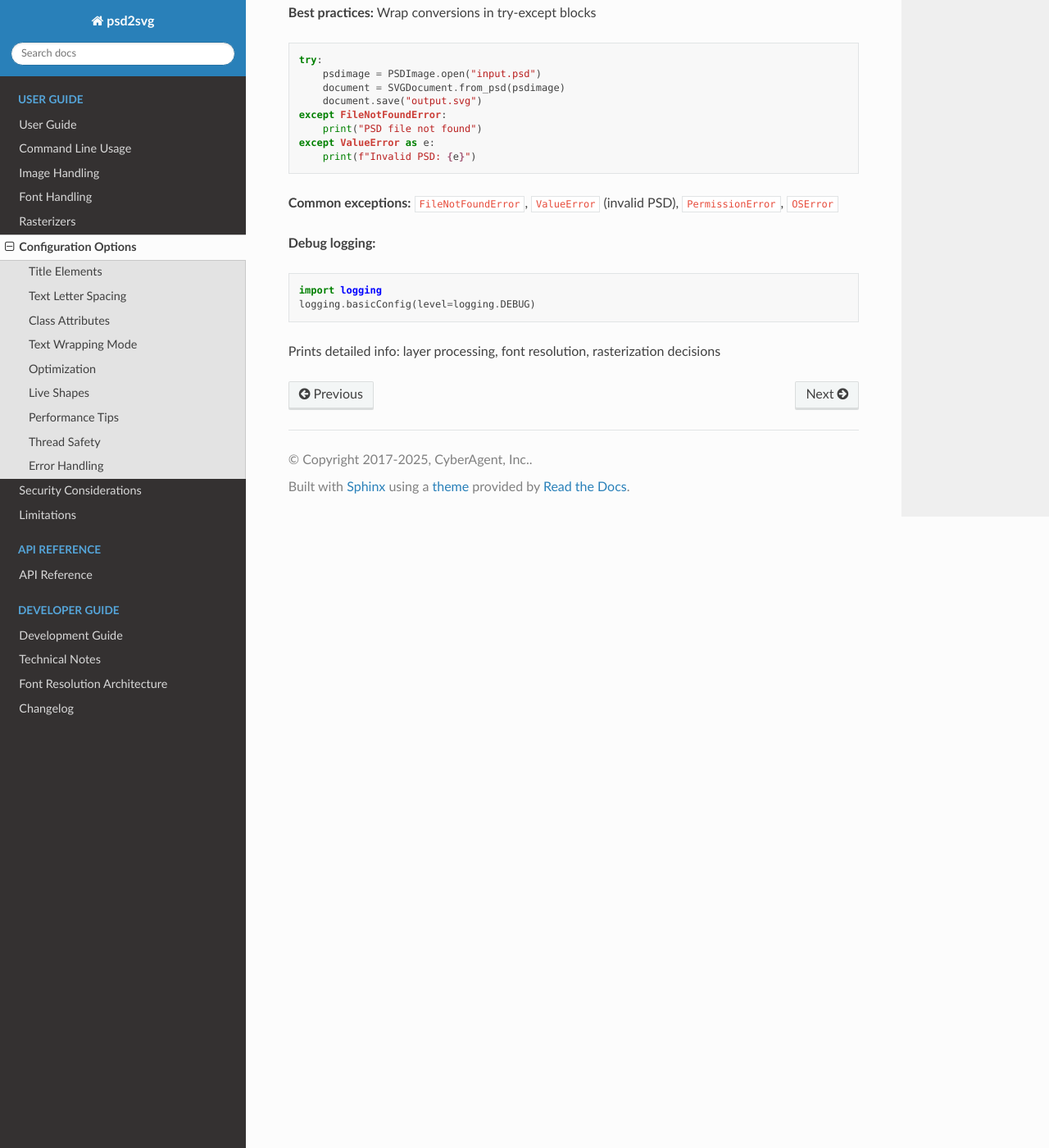
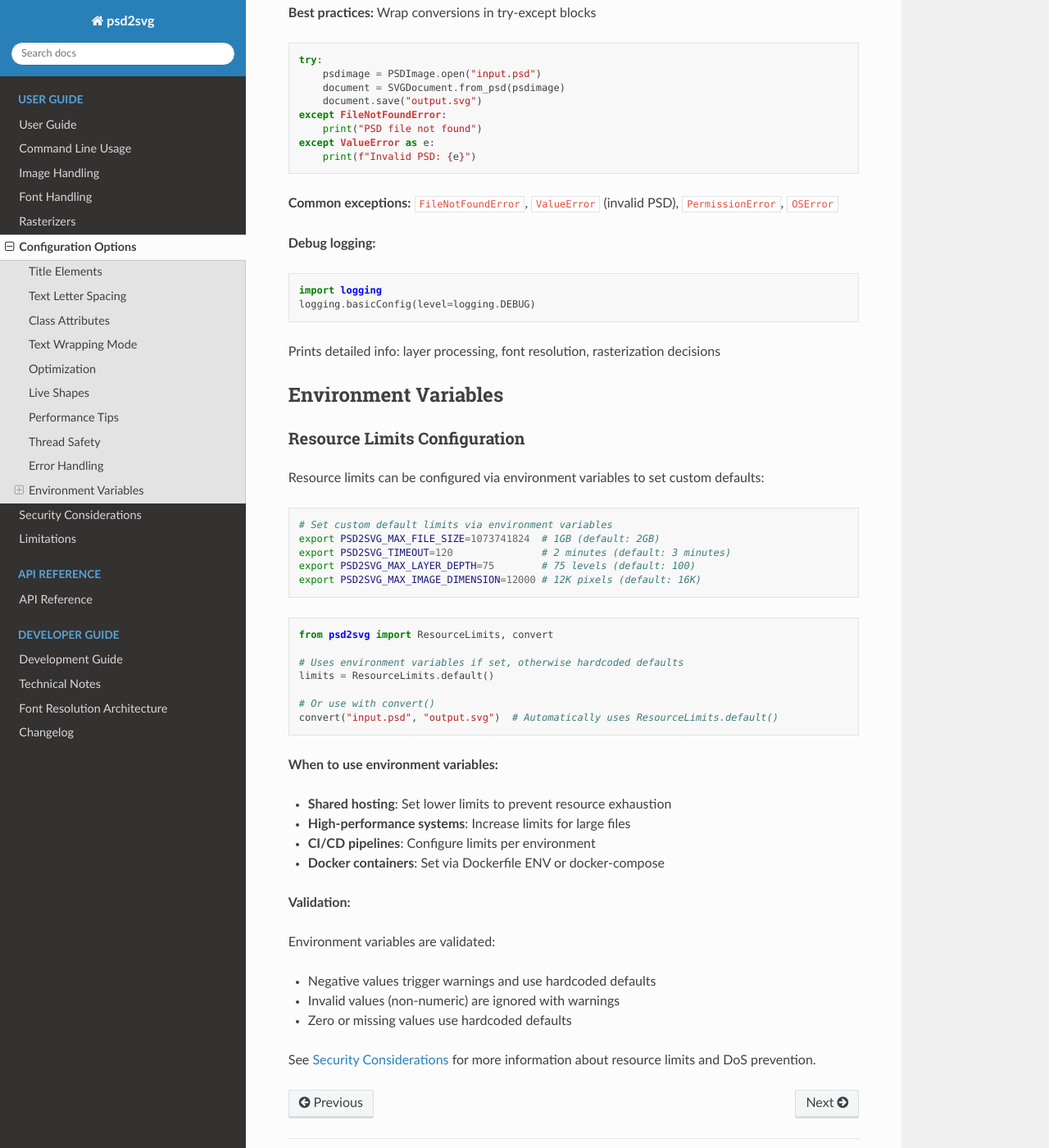
Before and after one commit to kyamagu/psd2svg, a Sphinx documentation site: the page built from docs/configuration.rst, in a window 1280 px wide and 1400 px high, scrolled down 5114 px. Shown: the whole window at 82% size. Built offline with Sphinx 7.4.7 and the Read the Docs theme 3.1.0, drawn with Linux system fonts in a browser that asks for light colours.

Commit message:
docs: Move environment variable configuration from security to configuration
Reorganized environment variable documentation for better organization:

1. **docs/configuration.rst**: Added "Environment Variables" section
   - Moved resource limits environment variable configuration here
   - Added comprehensive documentation:
     * PSD2SVG_MAX_FILE_SIZE, PSD2SVG_TIMEOUT, PSD2SVG_MAX_LAYER_DEPTH,
       PSD2SVG_MAX_IMAGE_DIMENSION
     * Usage examples with ResourceLimits.default() and convert()
     * When to use environment variables (shared hosting, CI/CD, Docker, etc.)
     * Validation behavior (negative values, invalid values, defaults)
   - Cross-reference to security.rst for DoS prevention context

2. **docs/security.rst**: Replaced detailed environment variable section
   - Removed redundant environment variable configuration details
   - Added brief note with cross-reference to configuration.rst
   - Kept security-focused content (resource limit errors, sandboxing)

Environment variable configuration is fundamentally a configuration topic,
not specifically a security topic. While resource limits serve a security
purpose (DoS prevention), their configuration belongs in the configuration
documentation.

```diff
--- a/docs/configuration.rst
+++ b/docs/configuration.rst
@@ -254,3 +254,46 @@ Error Handling
    logging.basicConfig(level=logging.DEBUG)
 
 Prints detailed info: layer processing, font resolution, rasterization decisions
+
+Environment Variables
+----------------------
+
+Resource Limits Configuration
+~~~~~~~~~~~~~~~~~~~~~~~~~~~~~~
+
+Resource limits can be configured via environment variables to set custom defaults:
+
+.. code-block:: bash
+
+   # Set custom default limits via environment variables
+   export PSD2SVG_MAX_FILE_SIZE=1073741824  # 1GB (default: 2GB)
+   export PSD2SVG_TIMEOUT=120               # 2 minutes (default: 3 minutes)
+   export PSD2SVG_MAX_LAYER_DEPTH=75        # 75 levels (default: 100)
+   export PSD2SVG_MAX_IMAGE_DIMENSION=12000 # 12K pixels (default: 16K)
+
+.. code-block:: python
+
+   from psd2svg import ResourceLimits, convert
+
+   # Uses environment variables if set, otherwise hardcoded defaults
+   limits = ResourceLimits.default()
+
+   # Or use with convert()
+   convert("input.psd", "output.svg")  # Automatically uses ResourceLimits.default()
+
+**When to use environment variables:**
+
+* **Shared hosting**: Set lower limits to prevent resource exhaustion
+* **High-performance systems**: Increase limits for large files
+* **CI/CD pipelines**: Configure limits per environment
+* **Docker containers**: Set via Dockerfile ENV or docker-compose
+
+**Validation:**
+
+Environment variables are validated:
+
+* Negative values trigger warnings and use hardcoded defaults
+* Invalid values (non-numeric) are ignored with warnings
+* Zero or missing values use hardcoded defaults
+
+See :doc:`security` for more information about resource limits and DoS prevention.
```
Also changed, not shown: docs/security.rst (+2 -18 lines).
